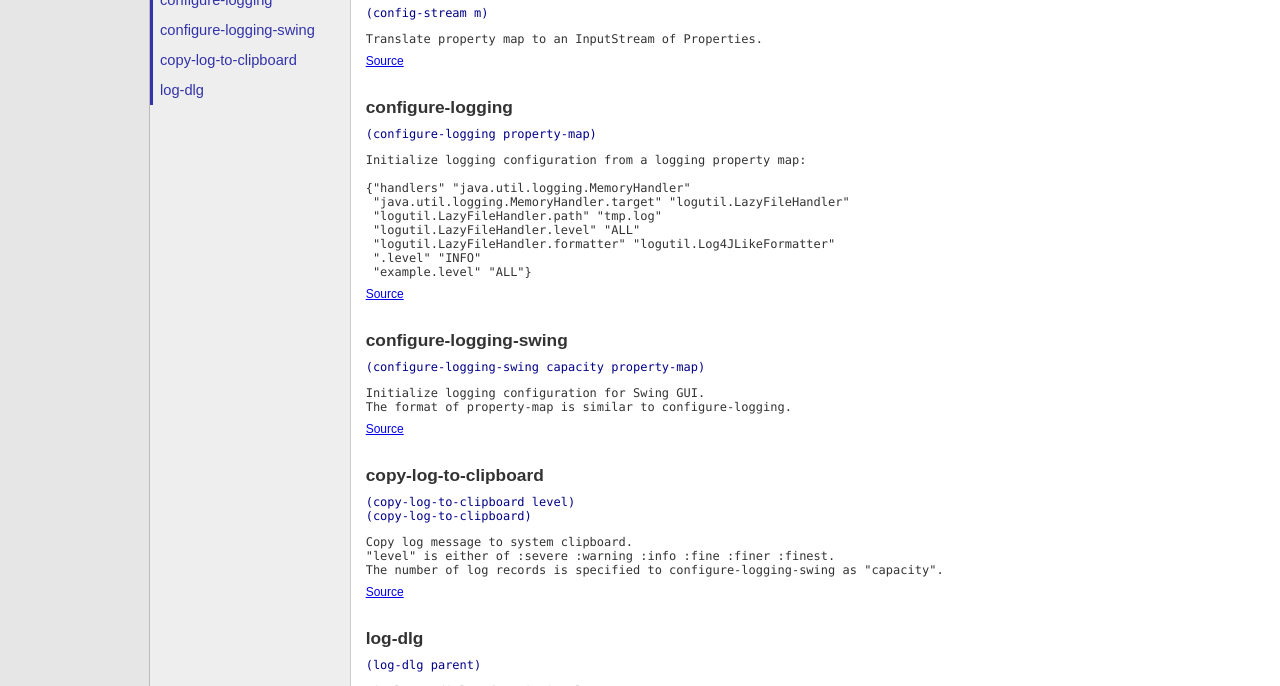
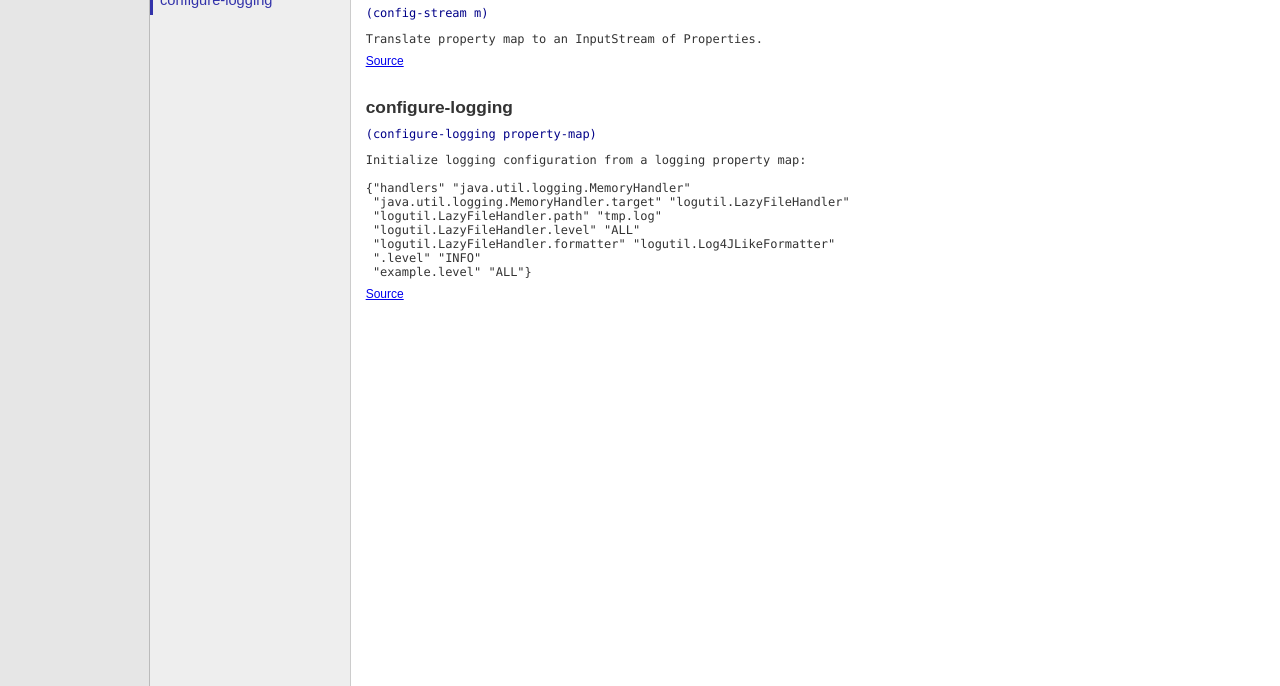
Before and after one commit to sgr/logutil, a plain HTML site: page logutil.html in a window 1280 px wide. Shown: the part 114-800 px from the top of the page. Drawn offline with Linux system fonts and the light colour scheme.

Commit message:
reveated changes for 0.3.0

```diff
--- a/logutil.html
+++ b/logutil.html
@@ -1,6 +1,6 @@
 <!DOCTYPE html>
-<html><head><link href="css/default.css" rel="stylesheet" type="text/css"><script src="js/jquery.min.js" type="text/javascript"></script><script src="js/page_effects.js" type="text/javascript"></script><title>logutil documentation</title></head><body><div id="header"><h2>Generated by <a href="https://github.com/weavejester/codox">Codox</a></h2><h1><a href="index.html">Logutil 0.3.0-ALPHA API documentation</a></h1></div><div class="sidebar" id="namespaces"><h3><span>Namespaces</span></h3><ul><li class="current"><a href="logutil.html"><span>logutil</span></a></li></ul></div><div class="sidebar" id="vars"><h3>Public Vars</h3><ul><li><a href="logutil.html#var-config-stream"><span>config-stream</span></a></li><li><a href="logutil.html#var-configure-logging"><span>configure-logging</span></a></li><li><a href="logutil.html#var-configure-logging-swing"><span>configure-logging-swing</span></a></li><li><a href="logutil.html#var-copy-log-to-clipboard"><span>copy-log-to-clipboard</span></a></li><li><a href="logutil.html#var-log-dlg"><span>log-dlg</span></a></li></ul></div><div class="namespace-docs" id="content"><h2>logutil documentation</h2><pre class="doc"></pre><div class="public" id="var-config-stream"><h3>config-stream</h3><div class="usage"><code>(config-stream m)</code></div><pre class="doc">Translate property map to an InputStream of Properties.
-</pre><div class="src-link"><a href="https://github.com/sgr/logutil/blob/master/src/main/clojure/logutil.clj#L23">Source</a></div></div><div class="public" id="var-configure-logging"><h3>configure-logging</h3><div class="usage"><code>(configure-logging property-map)</code></div><pre class="doc">Initialize logging configuration from a logging property map:
+<html><head><link href="css/default.css" rel="stylesheet" type="text/css"><script src="js/jquery.min.js" type="text/javascript"></script><script src="js/page_effects.js" type="text/javascript"></script><title>logutil documentation</title></head><body><div id="header"><h2>Generated by <a href="https://github.com/weavejester/codox">Codox</a></h2><h1><a href="index.html">Logutil 0.2.3 API documentation</a></h1></div><div class="sidebar" id="namespaces"><h3><span>Namespaces</span></h3><ul><li class="current"><a href="logutil.html"><span>logutil</span></a></li></ul></div><div class="sidebar" id="vars"><h3>Public Vars</h3><ul><li><a href="logutil.html#var-config-stream"><span>config-stream</span></a></li><li><a href="logutil.html#var-configure-logging"><span>configure-logging</span></a></li></ul></div><div class="namespace-docs" id="content"><h2>logutil documentation</h2><pre class="doc"></pre><div class="public" id="var-config-stream"><h3>config-stream</h3><div class="usage"><code>(config-stream m)</code></div><pre class="doc">Translate property map to an InputStream of Properties.
+</pre><div class="src-link"><a href="https://github.com/sgr/logutil/blob/master/src/main/clojure/logutil.clj#L9">Source</a></div></div><div class="public" id="var-configure-logging"><h3>configure-logging</h3><div class="usage"><code>(configure-logging property-map)</code></div><pre class="doc">Initialize logging configuration from a logging property map:
 
 {&quot;handlers&quot; &quot;java.util.logging.MemoryHandler&quot;
  &quot;java.util.logging.MemoryHandler.target&quot; &quot;logutil.LazyFileHandler&quot;
@@ -8,9 +8,4 @@
  &quot;logutil.LazyFileHandler.level&quot; &quot;ALL&quot;
  &quot;logutil.LazyFileHandler.formatter&quot; &quot;logutil.Log4JLikeFormatter&quot;
  &quot;.level&quot; &quot;INFO&quot;
- &quot;example.level&quot; &quot;ALL&quot;}</pre><div class="src-link"><a href="https://github.com/sgr/logutil/blob/master/src/main/clojure/logutil.clj#L32">Source</a></div></div><div class="public" id="var-configure-logging-swing"><h3>configure-logging-swing</h3><div class="usage"><code>(configure-logging-swing capacity property-map)</code></div><pre class="doc">Initialize logging configuration for Swing GUI.
-The format of property-map is similar to configure-logging.</pre><div class="src-link"><a href="https://github.com/sgr/logutil/blob/master/src/main/clojure/logutil.clj#L63">Source</a></div></div><div class="public" id="var-copy-log-to-clipboard"><h3>copy-log-to-clipboard</h3><div class="usage"><code>(copy-log-to-clipboard level)</code><code>(copy-log-to-clipboard)</code></div><pre class="doc">Copy log message to system clipboard.
-&quot;level&quot; is either of :severe :warning :info :fine :finer :finest.
-The number of log records is specified to configure-logging-swing as &quot;capacity&quot;.</pre><div class="src-link"><a href="https://github.com/sgr/logutil/blob/master/src/main/clojure/logutil.clj#L85">Source</a></div></div><div class="public" id="var-log-dlg"><h3>log-dlg</h3><div class="usage"><code>(log-dlg parent)</code></div><pre class="doc">Display a dialog for viewing logs.
-&quot;parent&quot; is a parent frame.
-Call &quot;configure-logging-swing&quot; before calling this function.</pre><div class="src-link"><a href="https://github.com/sgr/logutil/blob/master/src/main/clojure/logutil.clj#L153">Source</a></div></div></div></body></html>
+ &quot;example.level&quot; &quot;ALL&quot;}</pre><div class="src-link"><a href="https://github.com/sgr/logutil/blob/master/src/main/clojure/logutil.clj#L18">Source</a></div></div></div></body></html>
```
Also changed, not shown: index.html (+1 -1 lines).
